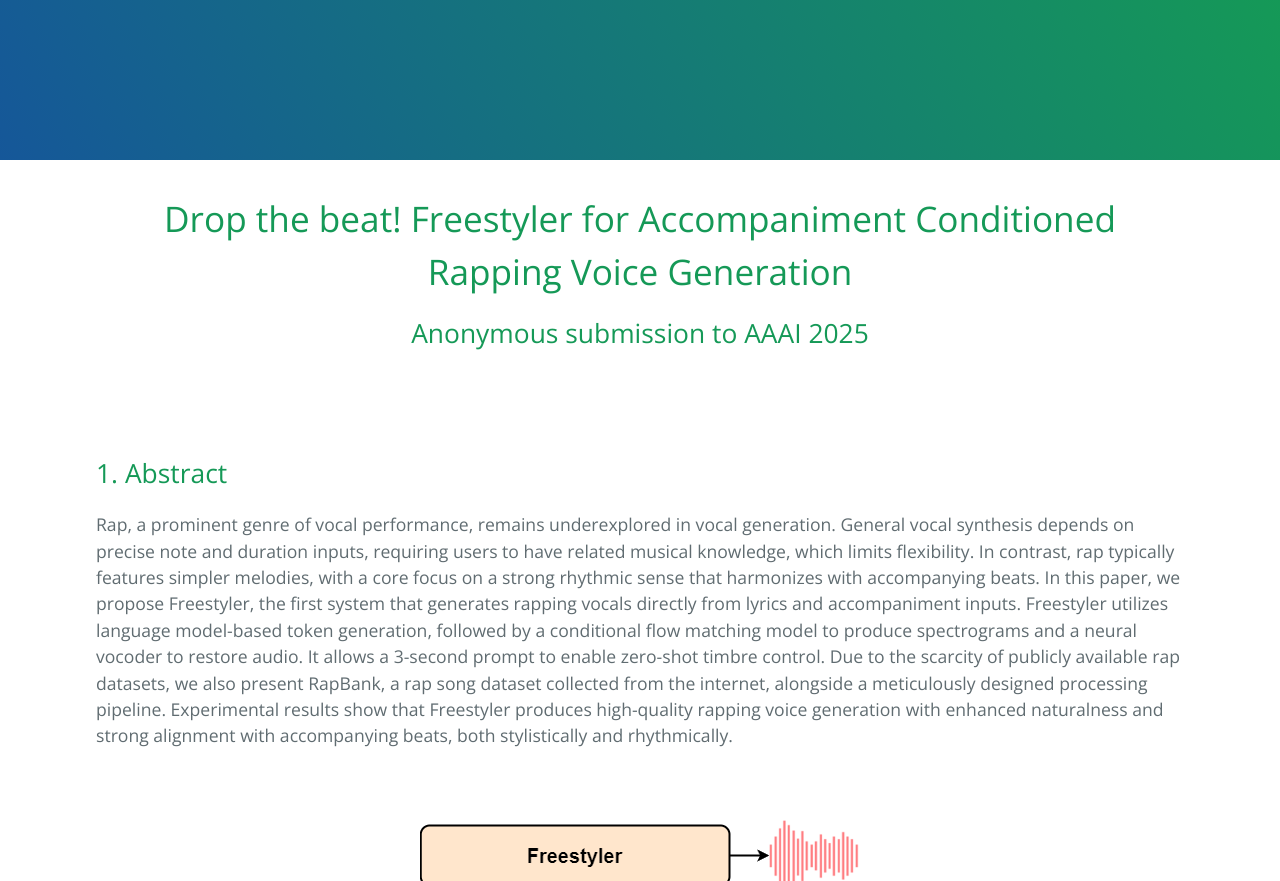
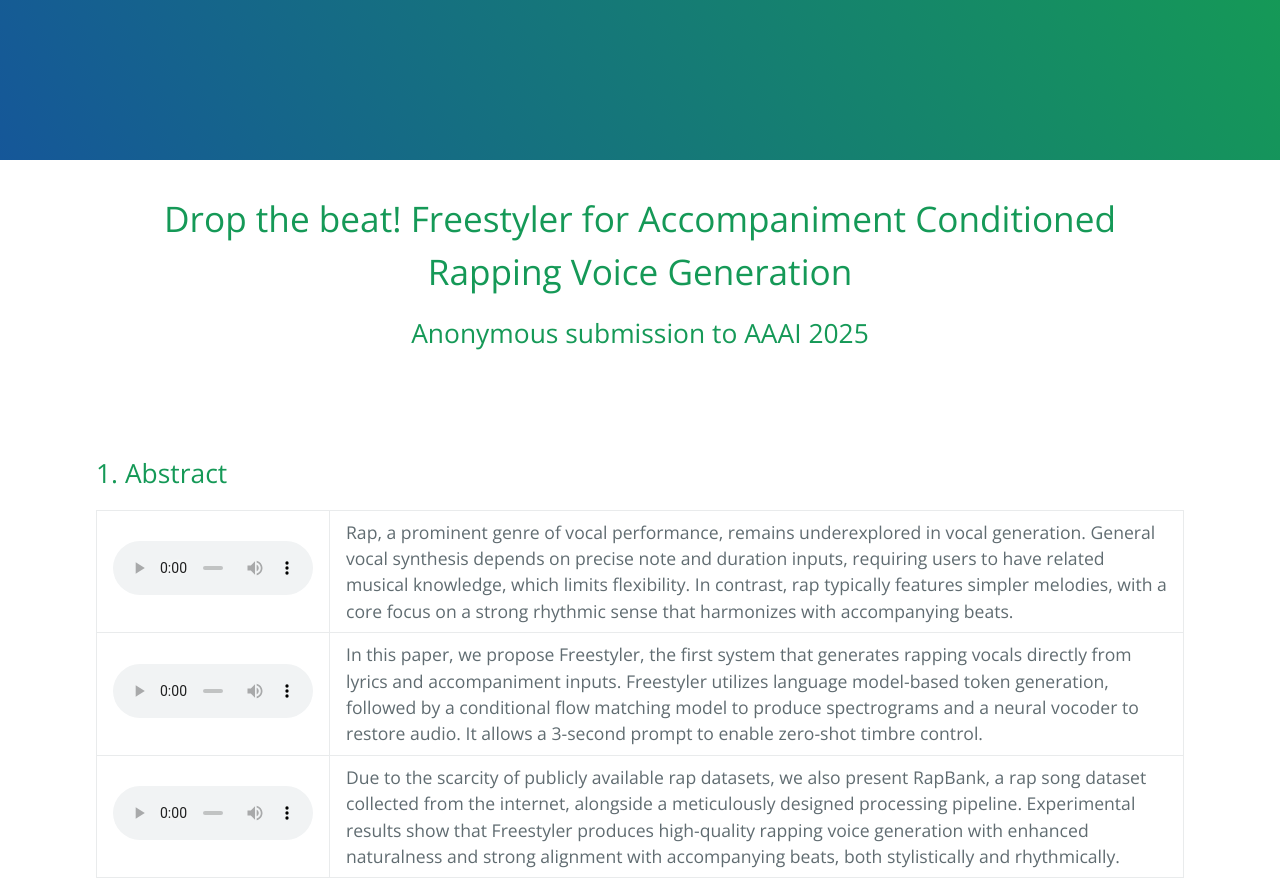
Before and after one commit to ASLP-lab/DiffRhythm.github.io, a plain HTML site: page index.html in a window 1280 px wide. Shown: the top 881 px of the page. Drawn offline with nearby package versions, Linux system fonts and the light colour scheme.

Commit message:
new samples

```diff
--- a/index.html
+++ b/index.html
@@ -35,9 +35,29 @@
     <center><h2>Anonymous submission to AAAI 2025</h2></center>
     <br><br>
     <h2 id="abstract">1. Abstract<a name="abstract"></a></h2>
+    <!--
     <p>
-      Rap, a prominent genre of vocal performance, remains underexplored in vocal generation. General vocal synthesis depends on precise note and duration inputs, requiring users to have related musical knowledge, which limits flexibility. In contrast, rap typically features simpler melodies, with a core focus on a strong rhythmic sense that harmonizes with accompanying beats. In this paper, we propose Freestyler, the first system that generates rapping vocals directly from lyrics and accompaniment inputs. Freestyler utilizes language model-based token generation, followed by a conditional flow matching model to produce spectrograms and a neural vocoder to restore audio. It allows a 3-second prompt to enable zero-shot timbre control. Due to the scarcity of publicly available rap datasets, we also present RapBank, a rap song dataset collected from the internet, alongside a meticulously designed processing pipeline. Experimental results show that Freestyler produces high-quality rapping voice generation with enhanced naturalness and strong alignment with accompanying beats, both stylistically and rhythmically.
+      Rap, a prominent genre of vocal performance, remains underexplored in vocal generation. General vocal synthesis depends on precise note and duration inputs, requiring users to have related musical knowledge, which limits flexibility. In contrast, rap typically features simpler melodies, with a core focus on a strong rhythmic sense that harmonizes with accompanying beats.
+      In this paper, we propose Freestyler, the first system that generates rapping vocals directly from lyrics and accompaniment inputs. Freestyler utilizes language model-based token generation, followed by a conditional flow matching model to produce spectrograms and a neural vocoder to restore audio. It allows a 3-second prompt to enable zero-shot timbre control.
+      Due to the scarcity of publicly available rap datasets, we also present RapBank, a rap song dataset collected from the internet, alongside a meticulously designed processing pipeline. Experimental results show that Freestyler produces high-quality rapping voice generation with enhanced naturalness and strong alignment with accompanying beats, both stylistically and rhythmically.
     </p>
+  -->
+    <table>
+      <tbody>
+        <tr>
+          <td class="tg-0lax"><audio style="width: 200px;" controls="" src="raw/samples/abs/1.wav"></audio></td>
+          <td class="tg-0lax">Rap, a prominent genre of vocal performance, remains underexplored in vocal generation. General vocal synthesis depends on precise note and duration inputs, requiring users to have related musical knowledge, which limits flexibility. In contrast, rap typically features simpler melodies, with a core focus on a strong rhythmic sense that harmonizes with accompanying beats.</td>
+        </tr>
+        <tr>
+          <td class="tg-0lax"><audio style="width: 200px;" controls="" src="raw/samples/abs/2.wav"></audio></td>
+          <td class="tg-0lax">In this paper, we propose Freestyler, the first system that generates rapping vocals directly from lyrics and accompaniment inputs. Freestyler utilizes language model-based token generation, followed by a conditional flow matching model to produce spectrograms and a neural vocoder to restore audio. It allows a 3-second prompt to enable zero-shot timbre control.</td>
+        </tr>
+        <tr>
+          <td class="tg-0lax"><audio style="width: 200px;" controls="" src="raw/samples/abs/3.wav"></audio></td>
+          <td class="tg-0lax">Due to the scarcity of publicly available rap datasets, we also present RapBank, a rap song dataset collected from the internet, alongside a meticulously designed processing pipeline. Experimental results show that Freestyler produces high-quality rapping voice generation with enhanced naturalness and strong alignment with accompanying beats, both stylistically and rhythmically.</td>
+        </tr>
+      </tbody>
+    </table>
     <br><br>
 
     <style>
@@ -100,7 +120,7 @@
       <tr>
         <th class="tg-0lax">Reference</th>
         <th class="tg-0lax">Lyrics</th>
-        <th class="tg-0lax">FreeStyler</th>
+        <th class="tg-0lax">Freestyler</th>
       </tr></thead>
     <tbody>
       <tr>
@@ -223,64 +243,13 @@
       </tbody>
     </table>
   -->
+    <h2>3. Ethics statement<a name="Comparison"></a></h2>
+    <p>
+      Freestyler is capable of synthesizing zero-shot rap vocal with any speaker's timbre. It is intended for use in entertainment, educational purposes, and similar applications. However, the technology carries potential risks, including the misuse of the model for spoofing voice identification or impersonating specific individuals.
+      Our experiments have been conducted using publicly available data. If the model is generalized to unseen speakers in the real world, it should include a protocol to ensure that the speaker approves the use of their voice.
+    </p>
 
   </section>
 </body>
 
 </html>
-
-<script type="" text/javascript>
-  window.onload = function () {
-    let scenes = ["Clean"]
-    let speakers = ["female", "male"]
-    let genders = ["female", "male"]
-    let models = ["DualVC2", "VQMIVC", "VQMIVC-streaming", "DualVC3-full", "DualVC3-standalone"]
-    let all_samples = [["SSB00430070.wav", "SSB02460443.wav", "SSB03230482.wav", "SSB03410353.wav", "SSB03750317.wav", "SSB04700097.wav", "SSB05900051.wav", "SSB07100255.wav", "SSB07100388.wav", "SSB08170086.wav",],
-                    ["SSB00430070.wav", "SSB02460443.wav", "SSB03230482.wav", "SSB03410353.wav", "SSB03750317.wav", "SSB04700097.wav", "SSB05900051.wav", "SSB07100255.wav", "SSB07100388.wav", "SSB08170086.wav",]]
-    let sample_data = `
-        <tr>
-          <td style="text-align: center; width: 150px;" rowspan=2><strong>Target Speaker<strong></td>
-          <td style="text-align: center; width: 150px;" rowspan=2><strong>Source speech<strong></td>
-          <td style="text-align: center; width: 150px;" colspan=5><strong>Method<strong></td>
-        </tr>
-        <tr>
-        `
-    for (const id in models) {
-      model = models[id]
-      if (model == 'Baseline') {
-        model = 'IBF-VC'
-      }
-      sample_data += '<td style="text-align: center; width: 150px;" rowspan=1><strong>' + model + '<strong></td>'
-    }
-    sample_data += "</tr>"
-    console.log(sample_data)
-
-    for (let x in scenes) {
-      let scene = scenes[x]
-      let scene_data = ""
-      scene_data += '<tr>'
-      //scene_data += '<td style="text-align: center; width: 150px;" rowspan=' + 8 + '><strong>' + scene + ' Source' + '<strong></td>'
-      let samples = all_samples[x]
-      console.log(scene, samples)
-      for (let y in speakers) {
-        speaker = speakers[y]
-        gender = genders[y]
-        scene_data += '<td style="text-align: center; width: 150px;" rowspan=10>' + gender + '<audio style="width: 150px;"controls="" src="raw/samples/speakers/' + speaker + '.wav"></td>'
-        for (let z in samples) {
-          if (z != 0) {
-            scene_data += '<tr>'
-          }
-          let sample = samples[z]
-          scene_data += '<td style="text-align: center"><audio style="width: 150px;" controls="" src="raw/samples/' + scene + '/source/' + sample + '"></audio></td>'
-          for (let w in models) {
-            let model = models[w]
-            scene_data += '<td style="text-align: center"><audio style="width: 150px;" controls="" src="raw/samples/' + scene + '/' + model + '/' + speaker + '/' + sample + '"></audio></td>'
-          }
-          scene_data += '</tr>'
-        }
-      }
-      sample_data += scene_data
-    }
-    document.getElementById('tbody').innerHTML = sample_data
-  }
-</script>
```
Also changed, not shown: 3 other files.
